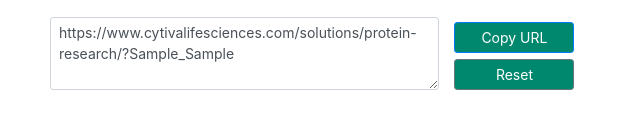
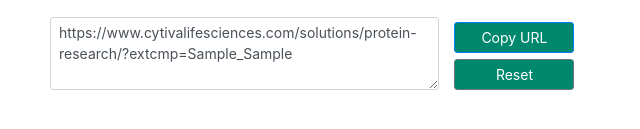
Before and after one commit to ydahal1/URLGenerator, a plain HTML site: page index.html in a window 1280 px wide. Both pictures are taken after typing "Sample", "Sample" into the empty fields and a click on the input "Generate URL". Shown: the part 417-546 px from the top of the page, 0-640 px from the left. Drawn offline with nearby package versions, Linux system fonts and the light colour scheme.

Commit message:
corrected URL

```diff
--- a/assets/js/script.js
+++ b/assets/js/script.js
@@ -204,12 +204,11 @@ $(document).ready(() => {
     console.log("submitting form");
 
     let trackingURL = "";
-    let URL = $("#landing_url").val() + "?";
+    let URL = $("#landing_url").val() + "?extcmp=";
     trackingURL += URL;
 
     let marketing_source = $("#marketing_source").val();
-    marketing_source =
-      marketing_source.length > 0 ? `extcmp=${marketing_source}` : "";
+    marketing_source = marketing_source.length > 0 ? `${marketing_source}` : "";
     trackingURL += marketing_source;
     let campaign_id = $("#campaign_id").val();
     if (campaign_id.length < 1) {
--- a/index.html
+++ b/index.html
@@ -80,7 +80,7 @@
             You need to Generate URL first
         </div>
          <div class="col-md-10">
-            <textarea value="donkey" class="form-control form-control-sm"  type="text-area"  id="trackingURL" name="trackingURL" rows="3"></textarea>
+            <textarea  class="form-control form-control-sm"  type="text-area"  id="trackingURL" name="trackingURL" rows="3"></textarea>
          </div>
 
          <div class="row col-md-2 text-right">
```
